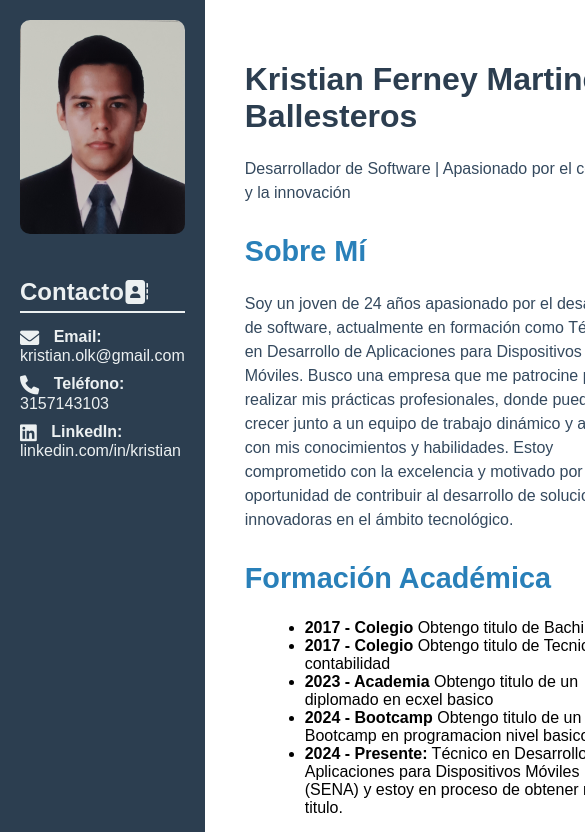
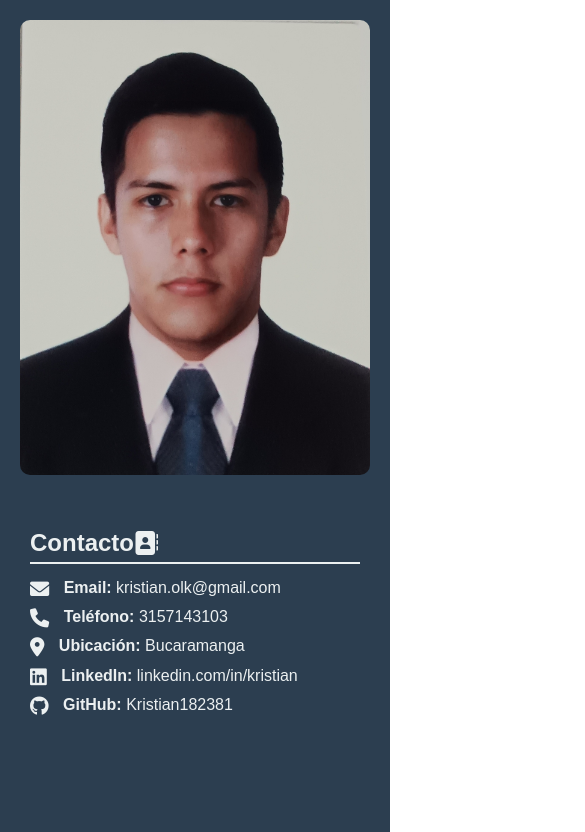
Before and after one commit to Kristian182381/mi-hoja-de-vida, a plain HTML site: page Index.html in a window 390 px wide. Shown: the top 832 px of the page, 585 px wide, since content can reach past the window. Drawn offline with Linux system fonts and the light colour scheme; files whose address does not match are found by name.

Commit message:
Visualizacion de imagenes faltantes, ajuste en la barra lateral que contiene la informacion de contacto

```diff
--- a/HojaDeVida.css
+++ b/HojaDeVida.css
@@ -3,6 +3,36 @@ body {
     margin: 0;
     font-family: Arial, sans-serif;
 }
+
+/*
+/* Estilo general del contenedor */
+#contenedor {
+    display: flex; /* Asegura que la barra lateral y el contenido principal estén alineados */
+}
+
+/* Barra lateral */
+#barra-lateral {
+    width: 300px; /* Ajusta el ancho de la barra lateral */
+    position: sticky; /* Mantendrá su posición relativa */
+    top: 0; /* Comienza pegado a la parte superior */
+    height: 100vh; /* La barra ocupa todo el alto de la ventana */
+    overflow-y: auto; /* Permite el desplazamiento vertical si el contenido es más alto que la ventana */
+    padding: 10px;
+    background-color: #f4f4f4; /* Fondo claro para distinguir la barra lateral */
+}
+
+/* Fotografía fija en la parte superior */
+#foto-perfil {
+    width: 100%; /* Ocupa el ancho del contenedor */
+    border-radius: 10px; /* Opcional: bordes redondeados */
+    margin-bottom: 20px; /* Espaciado entre la foto y el contenido */
+}
+
+/* Contenido desplazable */
+#contenedor-contacto {
+    padding: 10px;
+}
+
 
 /* Contenedor principal */
 #contenedor {
@@ -68,6 +98,7 @@ body {
     margin-left: 20px; /* Desplaza las viñetas */
 
 }
+
 
 
 /* edicion de iconos de contacto */
@@ -272,3 +303,15 @@ body {
 .tecnologia:hover {
     transform: translateY(-10px); /* Levantar la tecnología hacia arriba */
 }
+
+
+
+/*MediaQueary*/
+@media (max-width: 768px) {
+    #contenedor {
+        flex-direction: column; /* Cambia de filas a columnas */
+    }
+    #barra-lateral {
+        width: 100%; /* Barra lateral ocupa todo el ancho */
+    }
+}
--- a/Index.html
+++ b/Index.html
@@ -11,11 +11,20 @@
     <div id="contenedor">
         <!-- Barra lateral -->
         <aside id="barra-lateral">
+            <!-- Fotografía fija en la parte superior -->
             <img src="Imagenes/Kristian.jpeg" alt="Foto de perfil" id="foto-perfil">
-            <h2>Contacto <i class="fas fa-address-book"></i></h2>
-            <p><i class="fas fa-envelope"></i> <strong>Email:</strong> kristian.olk@gmail.com</p>
-            <p><i class="fas fa-phone"></i> <strong>Teléfono:</strong> 3157143103</p>
-            <p><i class="fab fa-linkedin"></i> <strong>LinkedIn:</strong> <a href="https://www.linkedin.com/in/kristian-martinez-299883339/" target="_blank">linkedin.com/in/kristian</a></p>
+
+            <!-- Contenido de contacto desplazable -->
+            <div id="contenedor-contacto">
+                <h2>Contacto <i class="fas fa-address-book"></i></h2>
+                <p><i class="fas fa-envelope"></i> <strong>Email:</strong> kristian.olk@gmail.com</p>
+                <p><i class="fas fa-phone"></i> <strong>Teléfono:</strong> 3157143103</p>
+                <p><i class="fas fa-map-marker-alt"></i> <strong>Ubicación:</strong> Bucaramanga</p>
+                <p><i class="fab fa-linkedin"></i> <strong>LinkedIn:</strong>
+                    <a href="https://www.linkedin.com/in/kristian-martinez-299883339/" target="_blank">linkedin.com/in/kristian</a>
+                </p>
+                <p><i class="fab fa-github"></i> <strong>GitHub:</strong> Kristian182381</p>
+            </div>
         </aside>
 
         <!-- Contenido principal -->
@@ -41,10 +50,10 @@
                     </ul>
                     <h3>Certificados</h3>
                     <div id="galeria-certificados">
-                        <img src="imagenes/Bachiller.jpg" alt="Certificado 1" class="certificado">
+                        <img src="Imagenes/Bachiller.jpg" alt="Certificado 1" class="certificado">
                         <img src="Imagenes/Contabilidad.jpg" alt="Certificado 2" class="certificado">
                         <img src="Imagenes//Exel.jpg" alt="Certificado 3" class="certificado">
-                        <img src="Imagenes/ProgramacionBasico.jpg" alt="Certificado 4 " class="certificado"
+                        <img src="Imagenes/ProgramacionBasico.jpg" alt="Certificado 4 " class="certificado">
                     </div>
 
                     <!-- Modal para mostrar certificado en grande -->
@@ -63,7 +72,7 @@
     <h2>Experiencia</h2>
     <div id="galeria-laboral">
         <figure>
-            <img src="imagenes/MegaRedil.jpg" alt="Certificado Megaredil" class="certificado">
+            <img src="Imagenes/MegaRedil.jpg" alt="Certificado Megaredil" class="certificado">
             <figcaption>Megaredil - Orden y aseo, recepción en caja y atención al cliente.</figcaption>
         </figure>
     </div>
```
